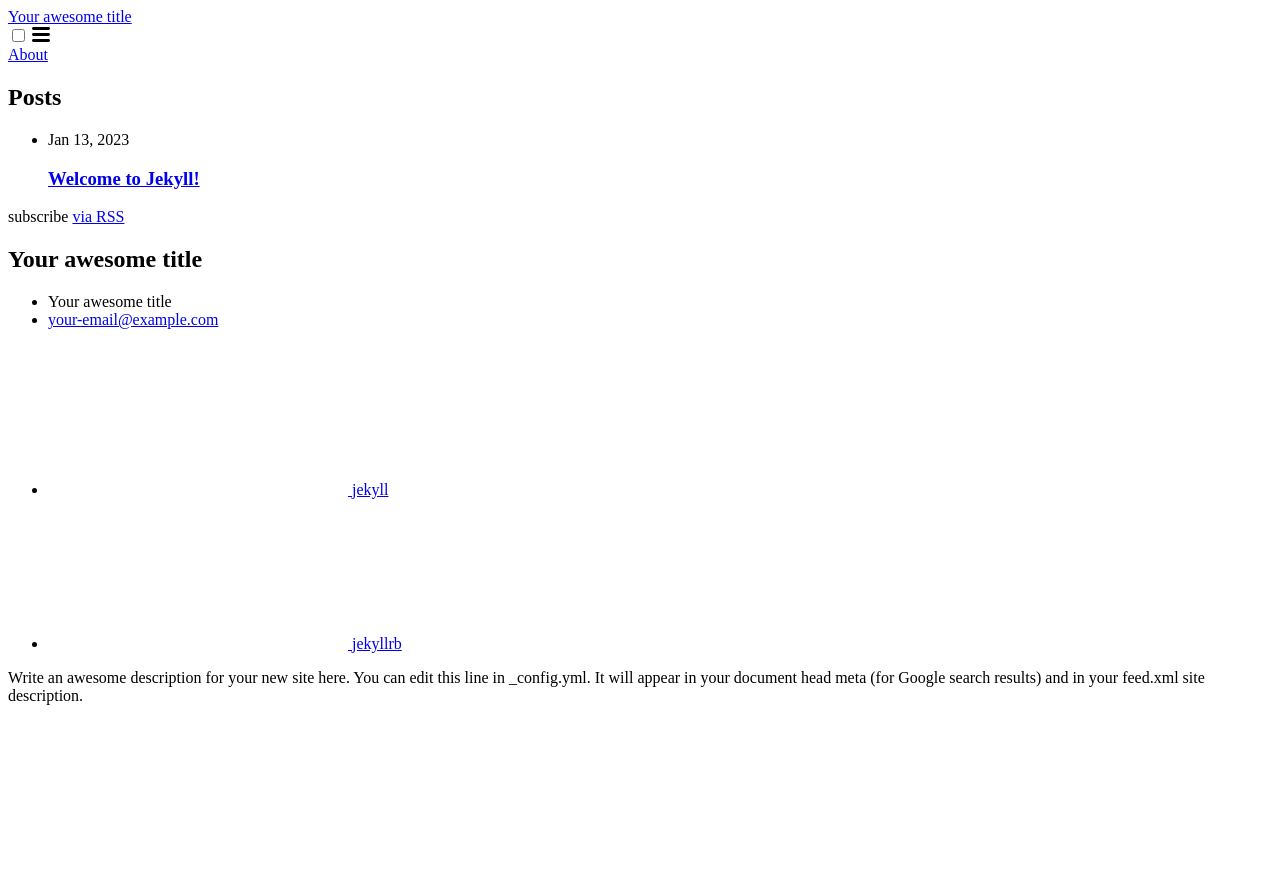
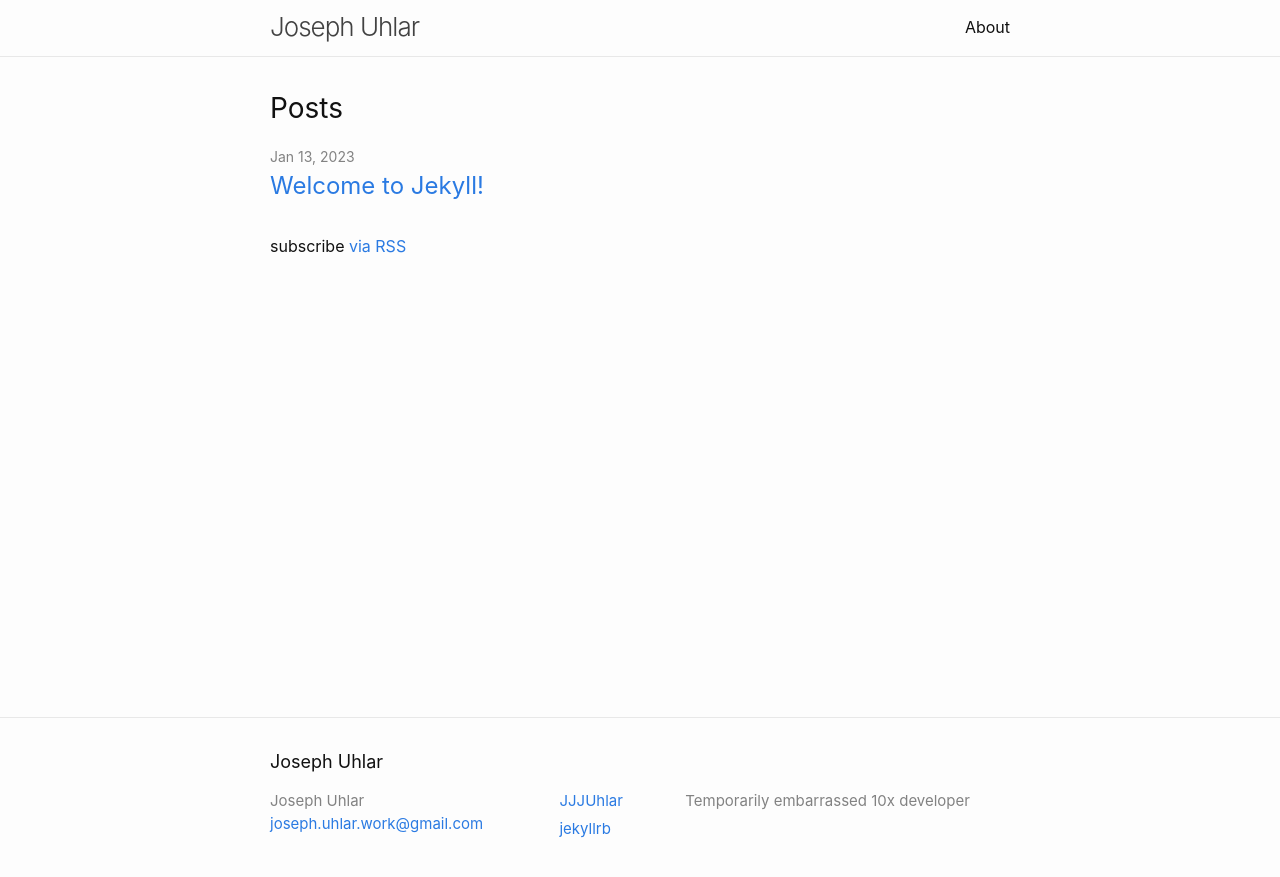
Before and after one commit to JJJUhlar/jjjuhlar.github.io, a Jekyll site: the page built from index.markdown, in a window 1280 px wide. Shown: the top 877 px of the page. Built offline with Jekyll 4.4.1, drawn with Linux system fonts in a browser that asks for light colours.

Commit message:
css fixed, changed fonts

```diff
--- a/_config.yml
+++ b/_config.yml
@@ -18,22 +18,24 @@
 # You can create any custom variable you would like, and they will be accessible
 # in the templates via {{ site.myvariable }}.
 
-title: Your awesome title
-email: your-email@example.com
+title: Joseph Uhlar
+email: joseph.uhlar.work@gmail.com
 description: >- # this means to ignore newlines until "baseurl:"
-  Write an awesome description for your new site here. You can edit this
-  line in _config.yml. It will appear in your document head meta (for
-  Google search results) and in your feed.xml site description.
+  Temporarily embarrassed 10x developer
 baseurl: "" # the subpath of your site, e.g. /blog
 url: "" # the base hostname & protocol for your site, e.g. http://example.com
 twitter_username: jekyllrb
-github_username:  jekyll
+github_username:  JJJUhlar
 
 # Build settings
 
 plugins:
   - jekyll-feed
   - jekyll-seo-tag
+
+# Sass location???
+sass:
+  sass_dir: _sass
 
 # Exclude from processing.
 # The following items will not be processed, by default.
--- a/_includes/head.html
+++ b/_includes/head.html
@@ -2,8 +2,11 @@
   <meta charset="utf-8">
   <meta http-equiv="X-UA-Compatible" content="IE=edge">
   <meta name="viewport" content="width=device-width, initial-scale=1">
+  <link rel="preconnect" href="https://fonts.googleapis.com">
+  <link rel="preconnect" href="https://fonts.gstatic.com" crossorigin>
+  <link href="https://fonts.googleapis.com/css2?family=Atkinson+Hyperlegible:ital,wght@0,400;0,700;1,400&family=Inter:wght@400;700&display=swap" rel="stylesheet">
   {%- seo -%}
-  <link rel="stylesheet" href="{{ "/assets/main.css" | relative_url }}">
+  <link rel="stylesheet" href="{{ "/assets/css/main.css" | relative_url }}">
   {%- feed_meta -%}
   {%- if jekyll.environment == 'production' and site.google_analytics -%}
     {%- include google-analytics.html -%}
--- a/_sass/main.scss
+++ /dev/null
@@ -1,5 +0,0 @@
----
-# Only the main Sass file needs front matter (the dashes are enough)
----
-
-@import "minima";
--- a/_sass/minima/_base.scss
+++ b/_sass/minima/_base.scss
@@ -37,7 +37,7 @@ h1, h2, h3, h4, h5, h6,
 p, blockquote, pre,
 ul, ol, dl, figure,
 %vertical-rhythm {
-  margin-bottom: $spacing-unit / 2;
+  margin-bottom: calc($spacing-unit / 2);
 }
 
 
@@ -131,7 +131,7 @@ a {
 blockquote {
   color: $grey-color;
   border-left: 4px solid $grey-color-light;
-  padding-left: $spacing-unit / 2;
+  padding-left: calc($spacing-unit / 2);
   @include relative-font-size(1.125);
   letter-spacing: -1px;
   font-style: italic;
@@ -186,8 +186,8 @@ pre {
   @include media-query($on-laptop) {
     max-width: -webkit-calc(#{$content-width} - (#{$spacing-unit}));
     max-width:         calc(#{$content-width} - (#{$spacing-unit}));
-    padding-right: $spacing-unit / 2;
-    padding-left: $spacing-unit / 2;
+    padding-right: calc($spacing-unit / 2);
+    padding-left: calc($spacing-unit / 2);
   }
 }
 
@@ -241,7 +241,7 @@ table {
     }
   }
   th, td {
-    padding: ($spacing-unit / 3) ($spacing-unit / 2);
+    padding: (calc($spacing-unit / 3)) (calc($spacing-unit / 2));
   }
   th {
     background-color: lighten($grey-color-light, 3%);
--- a/_sass/minima/_layout.scss
+++ b/_sass/minima/_layout.scss
@@ -1,8 +1,8 @@
-/**
- * Site header
- */
+// // /**
+//  * Site header
+//  *//
 .site-header {
-  border-top: 5px solid $grey-color-dark;
+
   border-bottom: 1px solid $grey-color-light;
   min-height: $spacing-unit * 1.865;
 
@@ -49,7 +49,7 @@
   @include media-query($on-palm) {
     position: absolute;
     top: 9px;
-    right: $spacing-unit / 2;
+    right: calc($spacing-unit / 2);
     background-color: $background-color;
     border: 1px solid $grey-color-light;
     border-radius: 5px;
@@ -112,7 +112,7 @@
 
 .footer-heading {
   @include relative-font-size(1.125);
-  margin-bottom: $spacing-unit / 2;
+  margin-bottom: calc($spacing-unit / 2);
 }
 
 .contact-list,
@@ -124,14 +124,14 @@
 .footer-col-wrapper {
   @include relative-font-size(0.9375);
   color: $grey-color;
-  margin-left: -$spacing-unit / 2;
+  margin-left: - calc($spacing-unit / 2);
   @extend %clearfix;
 }
 
 .footer-col {
   float: left;
-  margin-bottom: $spacing-unit / 2;
-  padding-left: $spacing-unit / 2;
+  margin-bottom: calc($spacing-unit / 2);
+  padding-left: calc($spacing-unit / 2);
 }
 
 .footer-col-1 {
--- a/_sass/minima.scss
+++ b/_sass/myThemeStyle.scss
@@ -45,7 +45,7 @@ $on-laptop:        800px !default;
 
 // Import partials.
 @import
-  "minima/base",
-  "minima/layout",
-  "minima/syntax-highlighting"
+  "./minima/base.scss",
+  "./minima/layout.scss",
+  "./minima/syntax-highlighting.scss"
 ;
--- /dev/null
+++ b/assets/css/main.scss
@@ -0,0 +1,10 @@
+---
+---
+
+@import "myThemeStyle.scss";
+
+
+.content {
+    width: 45rem;
+    margin: 0 auto;
+  }
```
